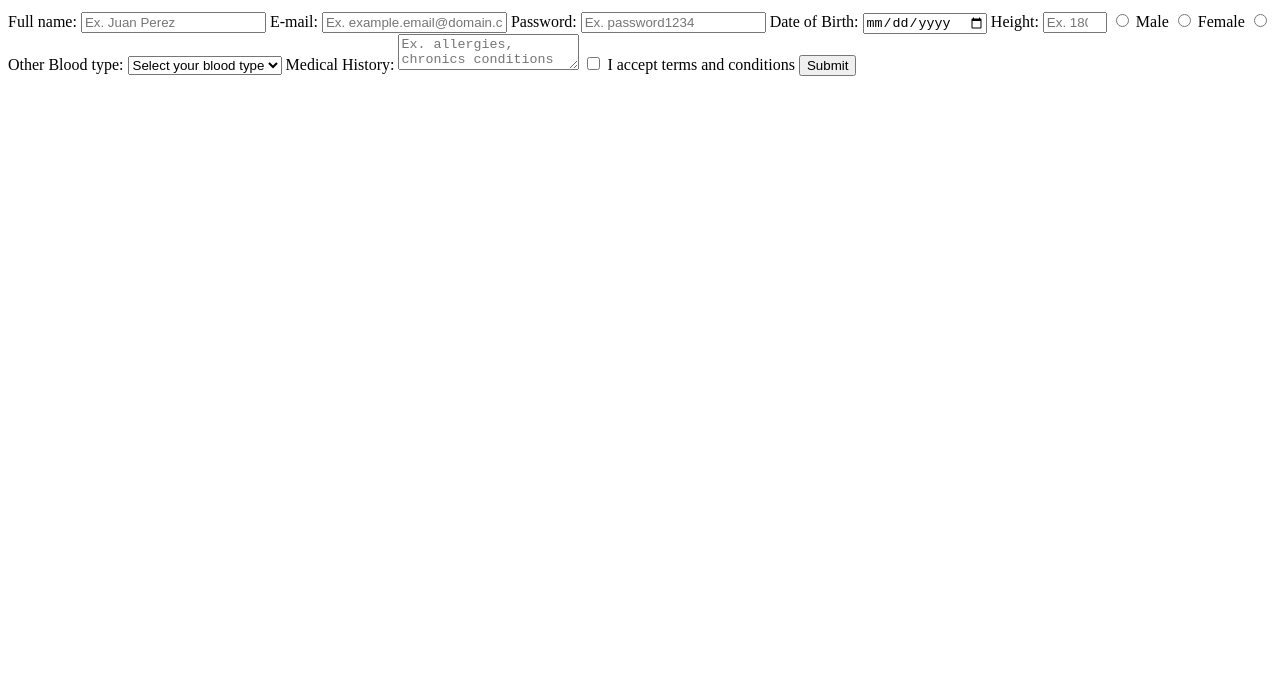
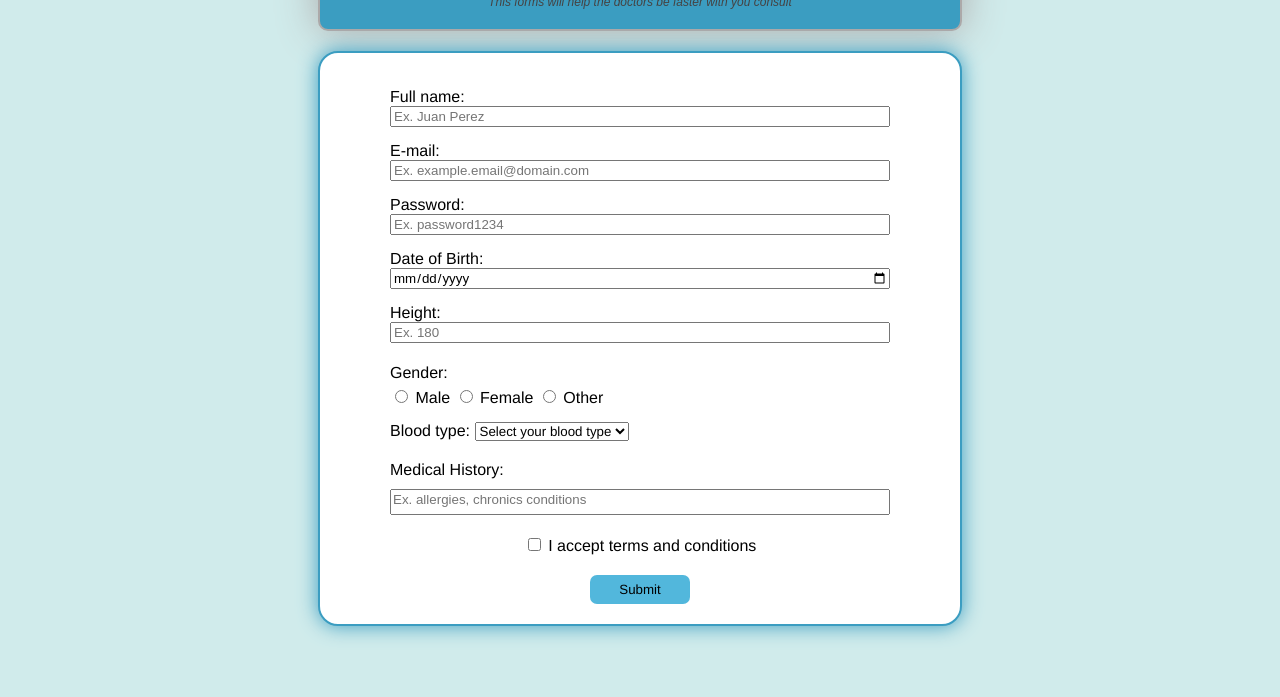
Before and after one commit to Chrisgo05/vitalsigns-intake-form, a website: page public/index.html in a window 1280 px wide. Shown: the part 103-800 px from the top of the page. Drawn offline with Linux system fonts and the light colour scheme.

Commit message:
agregado el disño en css

```diff
--- a/public/index.html
+++ b/public/index.html
@@ -11,6 +11,7 @@
             <h1>Vital signs intake forms</h1>
             <p>This forms will help the doctors be faster with you consult</p>
         </header>
+        <section id="form-card">
             <form id="patient-info" action="/submit" method="POST">
                 <label for="fullname">Full name: </label>
                 <input id="fullname" type="text" required="true" placeholder="Ex. Juan Perez" name="Full Name">
@@ -26,15 +27,17 @@
                 <label for="height">Height: </label>
                 <input id="height" type="number" min="30" max="250" required="true" placeholder="Ex. 180" name="Height">
 
+                <div id="genders">
+                    <p>Gender: </p>
                     <input id="male" type="radio" required="false" name="gender" value="Male">
                     <label for="male">Male</label>
-
                     <input id="female" type="radio" required="false" name="gender" value="Female">
                     <label for="female">Female</label>
-
                     <input id="other" type="radio" required="false" name="gender" value="Other">
                     <label for="other">Other</label>
+                </div>
 
+                <div id="select-bloodtype">
                     <label for="bloodtype">Blood type:</label>
                     <select id="bloodtype" name="bloodtype" required="true">
                         <option value="" disabled selected>Select your blood type</option>
@@ -47,14 +50,21 @@
                         <option value="O+">O+</option>
                         <option value="O-">O-</option>
                     </select>
+                </div>
 
+                <div id="area-medicalhistory">
                     <label for="medicalhistory">Medical History: </label>
                     <textarea id="medicalhistory" name="medicalhistory" placeholder="Ex. allergies, chronics conditions"></textarea>
+                </div>
 
+                <div id="confirm-consent">
                     <input id="consent" type="checkbox" name="consent" required>
                     <label for="consent">I accept terms and conditions</label>
+                </div>
 
                 <button type="submit">Submit</button>
             </form>
+        </section>
+
     </body>
 </html>
--- a/public/style.css
+++ b/public/style.css
@@ -0,0 +1,117 @@
+*{
+    font-family:'Franklin Gothic Medium', 'Arial Narrow', Arial, sans-serif;
+}
+
+header{
+    margin: 5px auto 20px auto;
+    padding-bottom: 10px;
+    border-radius: 10px;
+    box-shadow: 0px 0px 40px #aca9a9;
+    border: #aca9a9 solid 2px;
+    display: flex;
+    flex-direction: column;
+    align-items: center;
+    background-color: #3b9dc1;
+    max-width: 640px;
+}
+
+h1{
+    margin-top: 20px;
+    font-size: 50px;
+    margin-bottom: 5px;
+}
+
+header > p{
+    font-size: 12px;
+    font-family: Arial, Helvetica, sans-serif;
+    font-style: italic;
+    color: rgb(69, 67, 67);
+    margin: 5px 0px 10px 0px;
+}
+
+body{
+    background-color: #d0ebeb;
+}
+
+#patient-info{
+    margin-left: 30px;
+    max-width: 500px;
+    display: flex;
+    flex-direction: column;
+    align-items: left;
+}
+
+#form-card{
+    border-radius: 20px;
+    background-color: white;
+    box-shadow: 0px 0px 20px #3b9dc1;
+    border: #3b9dc1 solid 2px;
+    max-width: 600px;
+    margin: 0px auto 0px auto;
+    padding: 20px;
+}
+
+#patient-info{
+    align-self: auto;
+    margin-left: 50px;
+}
+
+label{
+    margin-top: 15px;
+}
+
+#genders{
+    display: inline-block;
+    margin: 5px 0px 15px 0px;
+}
+
+#genders > p{
+    margin-bottom: 5px;
+}
+
+#area-medicalhistory{
+    display: flex;
+    flex-direction: column;
+    align-items: left;
+    margin: 5px 0px 10px 0px;
+}
+
+#area-medicalhistory > label{
+    margin-bottom: 10px;
+}
+
+#area-medicalhistory > textarea{
+    font-family: Arial, Helvetica, sans-serif;
+    min-height: 20px;
+    resize: none;
+    field-sizing: content;
+}
+
+#confirm-consent{
+    margin: 10px 0px 20px 0px;
+    display: inline-block;
+    align-self: center;
+}
+
+input{
+    font-family: Arial, Helvetica, sans-serif;
+}
+
+button{
+    width: 100px;
+    align-self: center;
+    background-color: #52b7dc;
+    border: none;
+    border-radius: 7px;
+    padding: 7px;
+}
+
+button:hover{
+    background-color: #25aadaaf;
+    box-shadow: 0px 0px 5px black;
+}
+
+button:active{
+    background-color: #125168af;
+    box-shadow: 0px 0px 10px black;
+}
```
Lines whose indentation alone changed are shown as unchanged.
